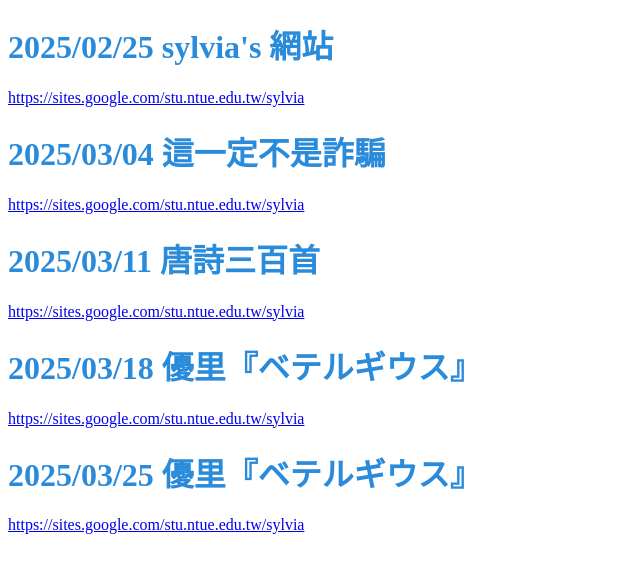
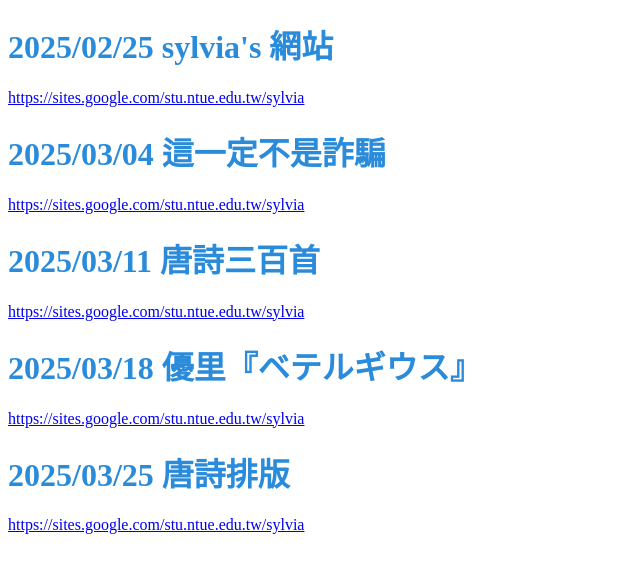
Before and after one commit to sylvia0716/sylvia0716.github.io, a plain HTML site: page index.html in a window 1280 px wide. Shown: the whole page, without its empty margins (0-640 px from the left). Drawn offline with Linux system fonts and the light colour scheme.

Commit message:
唐詩排版

```diff
--- a/index.html
+++ b/index.html
@@ -19,7 +19,7 @@
     <h1 style="color: rgb(42, 139, 218);">2025/03/18 優里『ベテルギウス』</h1>
     <p style="color: rgb(43, 104, 196);"><a href="0318\index.html">https://sites.google.com/stu.ntue.edu.tw/sylvia</a></p>
 
-    <h1 style="color: rgb(42, 139, 218);">2025/03/25 優里『ベテルギウス』</h1>
+    <h1 style="color: rgb(42, 139, 218);">2025/03/25 唐詩排版 </h1>
     <p style="color: rgb(43, 104, 196);"><a href="0325\index.html">https://sites.google.com/stu.ntue.edu.tw/sylvia</a></p>
 </body>
 
```
